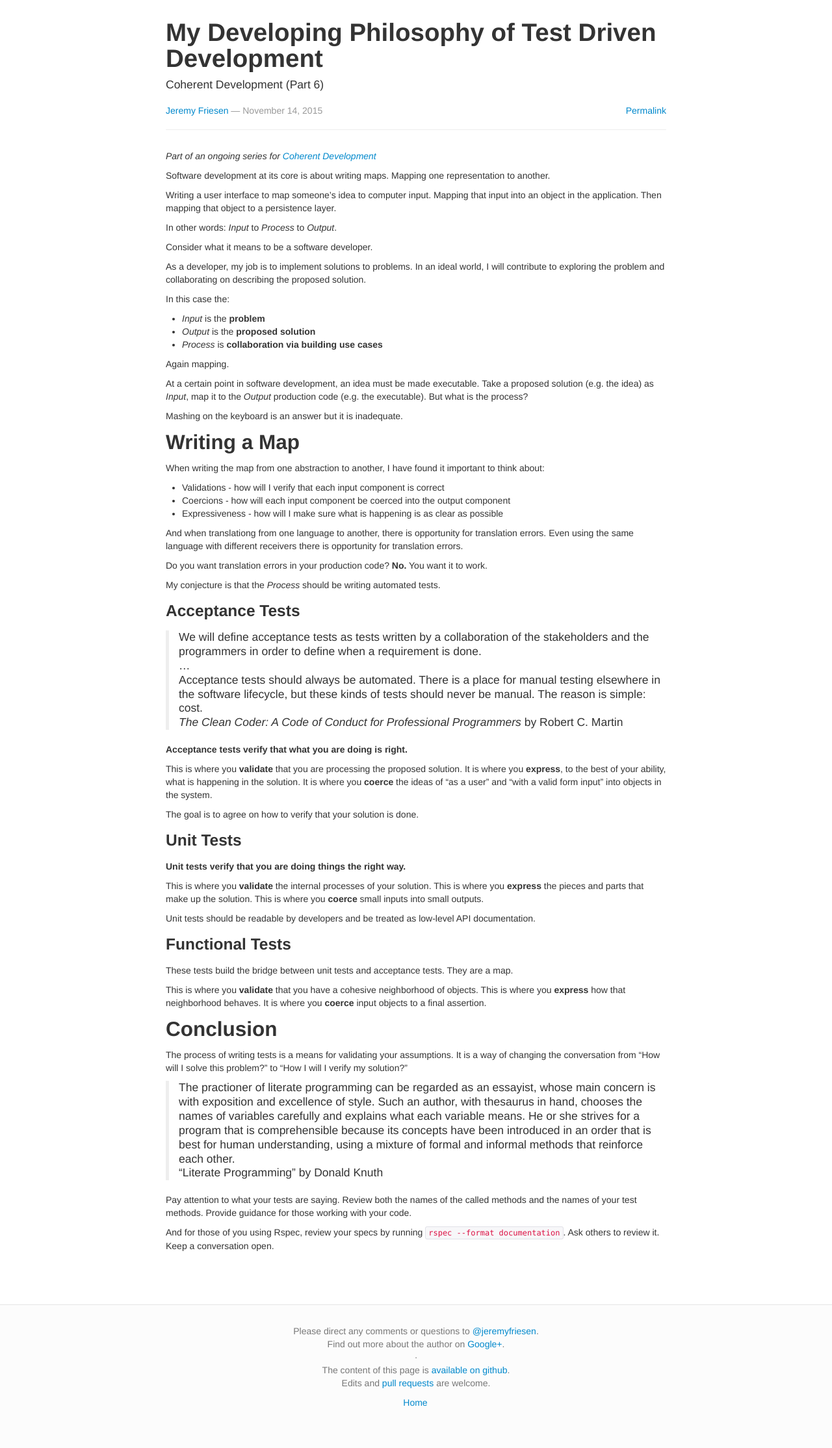
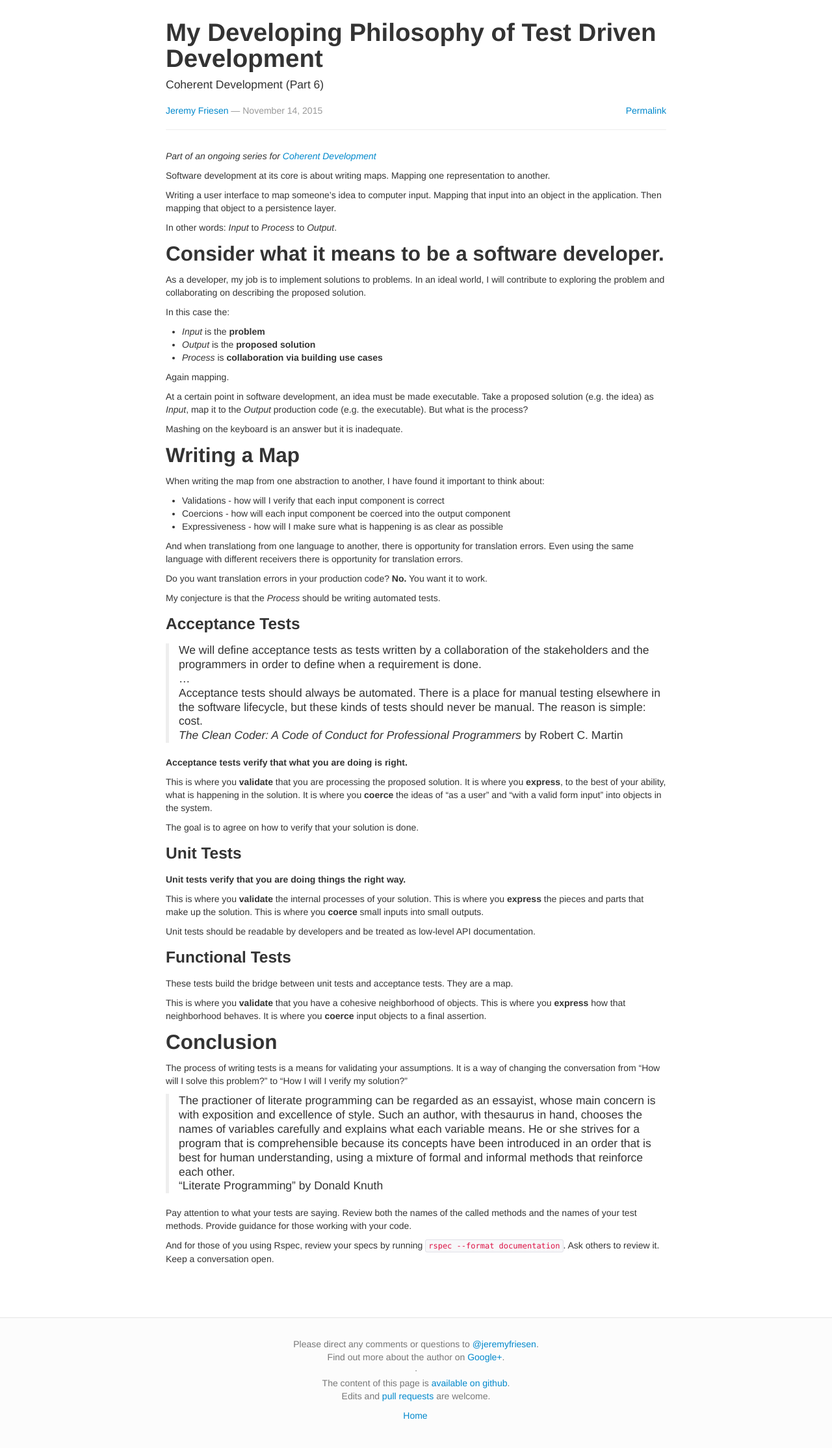
Before and after one commit to terrellt/ndlib.github.io, a Jekyll site: the page built from _posts/2015-11-14-my-developoing-philosophy-of-test-driven-development.md, in a window 1280 px wide. Shown: the whole page at 65% size. Built offline with Jekyll 4.4.1, drawn with Linux system fonts in a browser that asks for light colours; Markdown is read by kramdown in place of the engine named in the settings.

Commit message:
Reworking markup for scannability

```diff
--- a/_posts/2015-11-14-my-developoing-philosophy-of-test-driven-development.md
+++ b/_posts/2015-11-14-my-developoing-philosophy-of-test-driven-development.md
@@ -19,7 +19,7 @@ Then mapping that object to a persistence layer.
 
 In other words: *Input* to *Process* to *Output*.
 
-Consider what it means to be a software developer.
+## Consider what it means to be a software developer.
 
 As a developer, my job is to implement solutions to problems.
 In an ideal world, I will contribute to exploring the problem and collaborating on describing the proposed solution.
```
